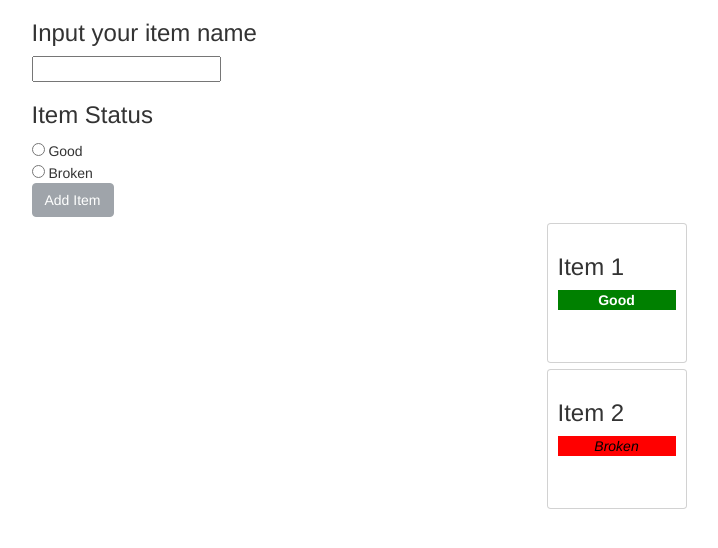
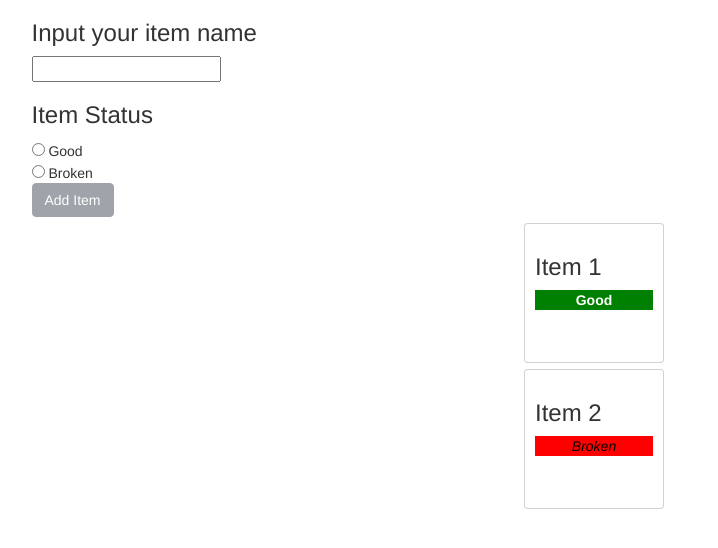
Before and after one commit to aditmulyatama/aditm_upn_zetta_learning, an Angular app in the folder angular_learning/: page / in a window 1280 px wide. Shown: the top 548 px of the page, without its empty margins (46-764 px from the left). Built offline with nearby package versions, Linux system fonts and the light colour scheme.

Commit message:
change styling

```diff
--- a/angular_learning/src/app/app.component.html
+++ b/angular_learning/src/app/app.component.html
@@ -1,10 +1,11 @@
 <div class="container">
   <div class="row">
     <app-item-input (itemCreated)="onAddItem($event)"></app-item-input>
-    <div class="flex-container">
-      <div class="col-xs-12">
-        <app-item-cards *ngFor="let list of itemList" [items]="list"></app-item-cards>
-      </div>
-    </div>
   </div>
 </div>
+
+<div class="flex-container">
+  <div class="col-xs-12">
+    <app-item-cards *ngFor="let list of itemList" [items]="list"></app-item-cards>
+  </div>
+</div>
```
